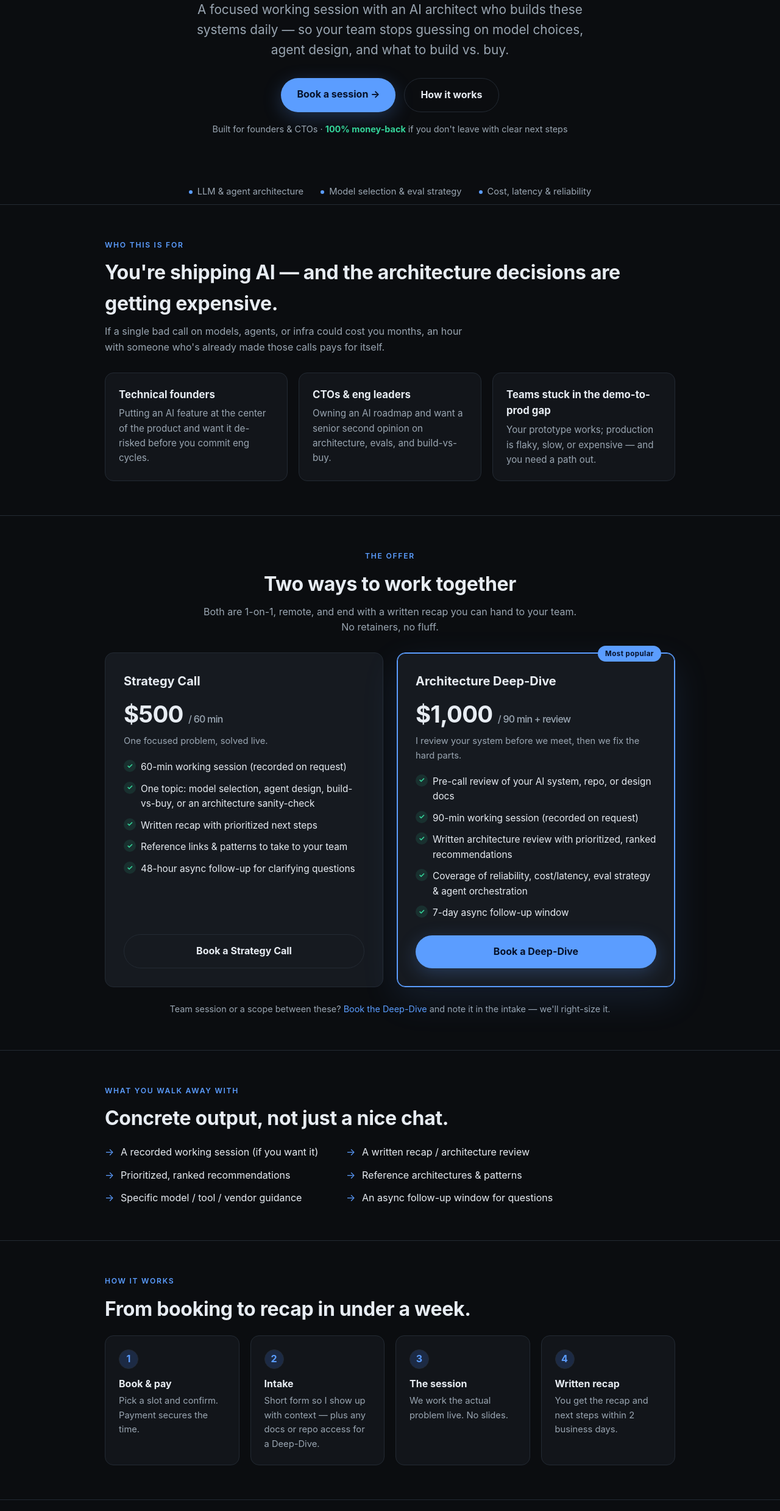
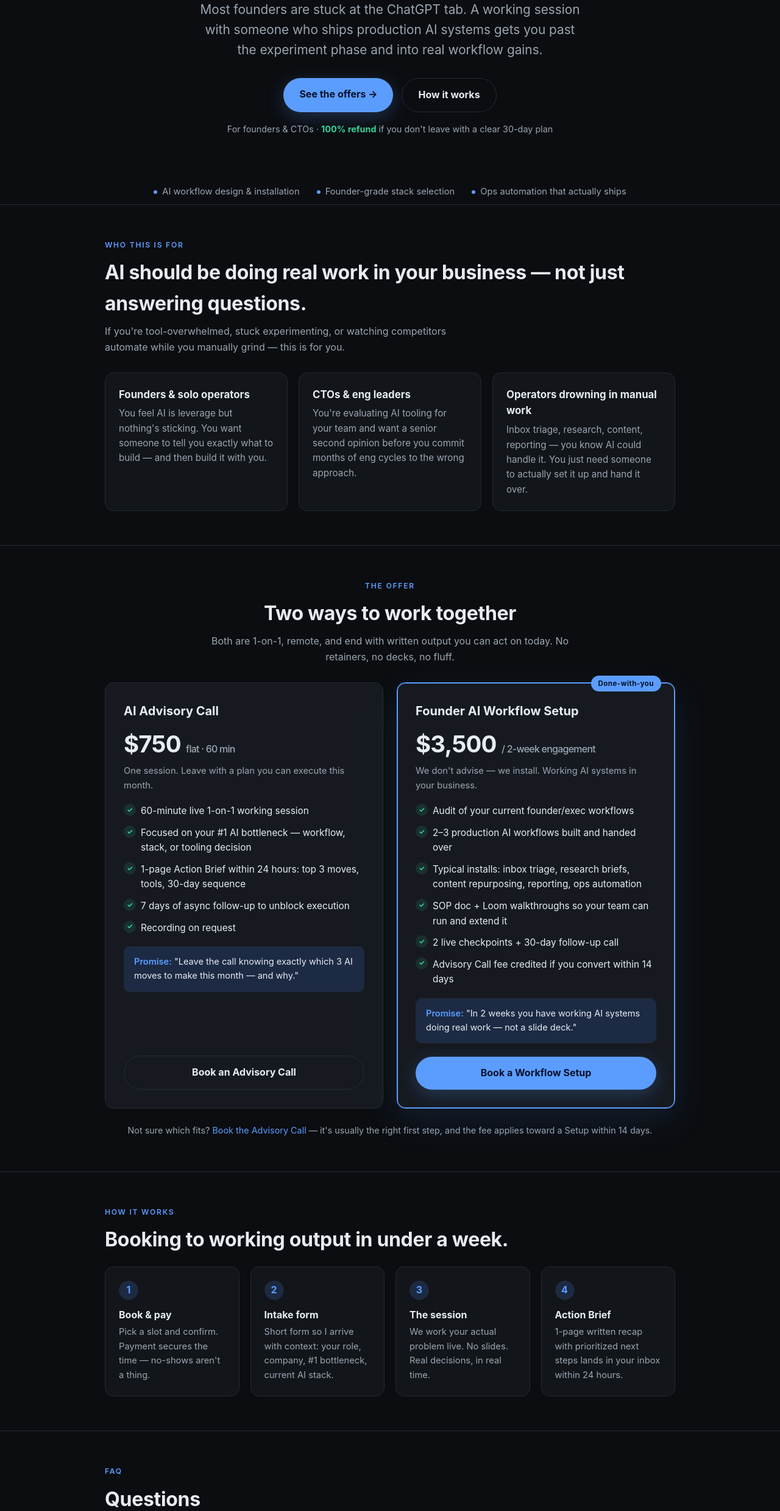
Before and after one commit to dgon-jd/ai-advisory, a plain HTML site: page index.html in a window 1280 px wide. Shown: the part 322-2800 px from the top of the page at 61% size. Drawn offline with Linux system fonts and the light colour scheme.

Commit message:
chore: sync revised copy — updated pricing to $750/$3,500, new CONFIG keys
Co-Authored-By: Paperclip <noreply@paperclip.ing>

```diff
--- a/index.html
+++ b/index.html
@@ -3,24 +3,21 @@
 <head>
 <meta charset="UTF-8" />
 <meta name="viewport" content="width=device-width, initial-scale=1.0" />
-<title>1-on-1 AI Advisory — dg0n</title>
-<meta name="description" content="1-on-1 AI advisory for technical founders and CTOs shipping AI features. Architecture reviews, model selection, and agent design from someone who builds them in production." />
+<title>AI Advisory for Founders & CTOs — dg0n</title>
+<meta name="description" content="1-on-1 AI advisory and workflow setup for founders and CTOs. Book an Advisory Call or get working AI systems installed in your business in 2 weeks." />
 
 <!-- Open Graph -->
-<meta property="og:title" content="1-on-1 AI Advisory — dg0n" />
-<meta property="og:description" content="Book a focused session to de-risk your AI architecture, model choices, and agent design." />
+<meta property="og:title" content="AI Advisory for Founders & CTOs — dg0n" />
+<meta property="og:description" content="Stop experimenting. Book an Advisory Call or get AI actually installed in your business." />
 <meta property="og:type" content="website" />
 
 <!--
   ============================================================================
-  ⚙️  CONFIG — EDIT THESE TWO LINES, THEN DEPLOY. Nothing else is required.
+  ⚙️  CONFIG — Edit these three values, then deploy. Nothing else required.
   ============================================================================
-  1. BOOKING_URL  — your Calendly / Cal.com link (one event type per tier, or one with a paid add-on)
-  2. PAYMENT_URL  — your Stripe Payment Link (or set booking tool to collect payment on confirm)
-
-  If your booking tool collects payment itself (Cal.com + Stripe, or Calendly + Stripe),
-  you can point both "Book" buttons at BOOKING_URL and hide the separate pay step.
-  See the <script> CONFIG block at the bottom of this file.
+  BOOKING_URL_ADVISORY  — Cal.com link for the $750 AI Advisory Call event type
+  BOOKING_URL_SETUP     — Cal.com link for the $3,500 Workflow Setup event type
+  (contact email is already set in the footer and lead form below)
   ============================================================================
 -->
 
@@ -120,13 +117,18 @@
   .tier .price { font-size: 2.4rem; font-weight: 750; letter-spacing: -.02em; margin: 8px 0 2px; }
   .tier .price span { font-size: 1rem; color: var(--muted); font-weight: 500; }
   .tier .who { color: var(--muted); font-size: .92rem; margin-bottom: 18px; }
-  .tier ul { list-style: none; margin: 0 0 24px; display: grid; gap: 11px; }
+  .tier ul { list-style: none; margin: 0 0 18px; display: grid; gap: 11px; }
   .tier li { position: relative; padding-left: 28px; color: var(--text); font-size: .96rem; }
   .tier li::before {
     content: "✓"; position: absolute; left: 0; top: 0; color: var(--good); font-weight: 700;
     background: rgba(52,211,153,.12); width: 20px; height: 20px; border-radius: 50%;
     display: grid; place-items: center; font-size: .72rem;
   }
+  .tier .promise {
+    padding: 13px 16px; background: var(--accent-soft); border: 1px solid var(--line);
+    border-radius: 10px; font-size: .91rem; color: var(--text); margin-bottom: 22px;
+  }
+  .tier .promise em { color: var(--accent); font-style: normal; font-weight: 600; }
   .tier .btn { margin-top: auto; text-align: center; }
 
   /* How it works */
@@ -138,11 +140,6 @@
   }
   .step h3 { font-size: 1rem; margin-bottom: 4px; }
   .step p { color: var(--muted); font-size: .92rem; }
-
-  /* Deliverables */
-  .deliver { display: grid; grid-template-columns: 1fr 1fr; gap: 12px 32px; max-width: 760px; }
-  .deliver div { padding-left: 26px; position: relative; color: var(--text); }
-  .deliver div::before { content: "→"; position: absolute; left: 0; color: var(--accent); }
 
   /* FAQ */
   details { border: 1px solid var(--line); border-radius: 12px; padding: 0 20px; margin-bottom: 12px; background: var(--bg-soft); }
@@ -171,7 +168,7 @@
   footer { padding: 40px 0; border-top: 1px solid var(--line); color: var(--muted); font-size: .88rem; text-align: center; }
 
   @media (max-width: 760px) {
-    .grid3, .tiers, .steps, .deliver { grid-template-columns: 1fr; }
+    .grid3, .tiers, .steps { grid-template-columns: 1fr; }
   }
 </style>
 </head>
@@ -180,27 +177,27 @@
 <div class="wrap">
   <nav>
     <div class="brand">dg0n <span>· AI Advisory</span></div>
-    <a class="nav-cta book" href="#pricing">Book a session</a>
+    <a class="nav-cta" href="#pricing">Book a session</a>
   </nav>
 
   <header class="hero">
-    <div class="eyebrow">1-on-1 AI Advisory</div>
-    <h1>Ship AI features that actually hold up in production.</h1>
+    <div class="eyebrow">AI Advisory for Founders &amp; CTOs</div>
+    <h1>You know AI is leverage. Let's actually install it.</h1>
     <p class="sub">
-      A focused working session with an AI architect who builds these systems daily —
-      so your team stops guessing on model choices, agent design, and what to build vs. buy.
+      Most founders are stuck at the ChatGPT tab. A working session with someone who ships
+      production AI systems gets you past the experiment phase and into real workflow gains.
     </p>
     <div class="hero-actions">
-      <a class="btn book" href="#pricing">Book a session →</a>
+      <a class="btn" href="#pricing">See the offers →</a>
       <a class="btn secondary" href="#how">How it works</a>
     </div>
-    <div class="reassure">Built for founders &amp; CTOs · <b>100% money-back</b> if you don't leave with clear next steps</div>
+    <div class="reassure">For founders &amp; CTOs · <b>100% refund</b> if you don't leave with a clear 30-day plan</div>
   </header>
 
   <div class="trust">
-    <div><span class="dot"></span> LLM &amp; agent architecture</div>
-    <div><span class="dot"></span> Model selection &amp; eval strategy</div>
-    <div><span class="dot"></span> Cost, latency &amp; reliability</div>
+    <div><span class="dot"></span> AI workflow design &amp; installation</div>
+    <div><span class="dot"></span> Founder-grade stack selection</div>
+    <div><span class="dot"></span> Ops automation that actually ships</div>
   </div>
 </div>
 
@@ -208,20 +205,20 @@
 <section id="who">
   <div class="wrap">
     <div class="eyebrow">Who this is for</div>
-    <h2>You're shipping AI — and the architecture decisions are getting expensive.</h2>
-    <p class="lead">If a single bad call on models, agents, or infra could cost you months, an hour with someone who's already made those calls pays for itself.</p>
+    <h2>AI should be doing real work in your business — not just answering questions.</h2>
+    <p class="lead">If you're tool-overwhelmed, stuck experimenting, or watching competitors automate while you manually grind — this is for you.</p>
     <div class="grid3">
       <div class="mini">
-        <h3>Technical founders</h3>
-        <p>Putting an AI feature at the center of the product and want it de-risked before you commit eng cycles.</p>
+        <h3>Founders &amp; solo operators</h3>
+        <p>You feel AI is leverage but nothing's sticking. You want someone to tell you exactly what to build — and then build it with you.</p>
       </div>
       <div class="mini">
         <h3>CTOs &amp; eng leaders</h3>
-        <p>Owning an AI roadmap and want a senior second opinion on architecture, evals, and build-vs-buy.</p>
+        <p>You're evaluating AI tooling for your team and want a senior second opinion before you commit months of eng cycles to the wrong approach.</p>
       </div>
       <div class="mini">
-        <h3>Teams stuck in the demo-to-prod gap</h3>
-        <p>Your prototype works; production is flaky, slow, or expensive — and you need a path out.</p>
+        <h3>Operators drowning in manual work</h3>
+        <p>Inbox triage, research, content, reporting — you know AI could handle it. You just need someone to actually set it up and hand it over.</p>
       </div>
     </div>
   </div>
@@ -232,55 +229,46 @@
   <div class="wrap">
     <div class="eyebrow">The offer</div>
     <h2>Two ways to work together</h2>
-    <p class="lead">Both are 1-on-1, remote, and end with a written recap you can hand to your team. No retainers, no fluff.</p>
+    <p class="lead">Both are 1-on-1, remote, and end with written output you can act on today. No retainers, no decks, no fluff.</p>
 
     <div class="tiers" style="text-align:left">
+
+      <!-- Offer 1: Advisory Call -->
       <div class="tier">
-        <h3>Strategy Call</h3>
-        <div class="price">$500 <span>/ 60 min</span></div>
-        <div class="who">One focused problem, solved live.</div>
+        <h3>AI Advisory Call</h3>
+        <div class="price">$750 <span>flat · 60 min</span></div>
+        <div class="who">One session. Leave with a plan you can execute this month.</div>
         <ul>
-          <li>60-min working session (recorded on request)</li>
-          <li>One topic: model selection, agent design, build-vs-buy, or an architecture sanity-check</li>
-          <li>Written recap with prioritized next steps</li>
-          <li>Reference links &amp; patterns to take to your team</li>
-          <li>48-hour async follow-up for clarifying questions</li>
+          <li>60-minute live 1-on-1 working session</li>
+          <li>Focused on your #1 AI bottleneck — workflow, stack, or tooling decision</li>
+          <li>1-page Action Brief within 24 hours: top 3 moves, tools, 30-day sequence</li>
+          <li>7 days of async follow-up to unblock execution</li>
+          <li>Recording on request</li>
         </ul>
-        <a class="btn secondary book" data-tier="strategy" href="#" style="text-align:center">Book a Strategy Call</a>
+        <div class="promise"><em>Promise:</em> "Leave the call knowing exactly which 3 AI moves to make this month — and why."</div>
+        <a class="btn secondary" data-tier="advisory" href="#" style="text-align:center">Book an Advisory Call</a>
       </div>
 
+      <!-- Offer 2: Workflow Setup -->
       <div class="tier featured">
-        <div class="badge">Most popular</div>
-        <h3>Architecture Deep-Dive</h3>
-        <div class="price">$1,000 <span>/ 90 min + review</span></div>
-        <div class="who">I review your system before we meet, then we fix the hard parts.</div>
+        <div class="badge">Done-with-you</div>
+        <h3>Founder AI Workflow Setup</h3>
+        <div class="price">$3,500 <span>/ 2-week engagement</span></div>
+        <div class="who">We don't advise — we install. Working AI systems in your business.</div>
         <ul>
-          <li>Pre-call review of your AI system, repo, or design docs</li>
-          <li>90-min working session (recorded on request)</li>
-          <li>Written architecture review with prioritized, ranked recommendations</li>
-          <li>Coverage of reliability, cost/latency, eval strategy &amp; agent orchestration</li>
-          <li>7-day async follow-up window</li>
+          <li>Audit of your current founder/exec workflows</li>
+          <li>2–3 production AI workflows built and handed over</li>
+          <li>Typical installs: inbox triage, research briefs, content repurposing, reporting, ops automation</li>
+          <li>SOP doc + Loom walkthroughs so your team can run and extend it</li>
+          <li>2 live checkpoints + 30-day follow-up call</li>
+          <li>Advisory Call fee credited if you convert within 14 days</li>
         </ul>
-        <a class="btn book" data-tier="deepdive" href="#" style="text-align:center">Book a Deep-Dive</a>
+        <div class="promise"><em>Promise:</em> "In 2 weeks you have working AI systems doing real work — not a slide deck."</div>
+        <a class="btn" data-tier="setup" href="#" style="text-align:center">Book a Workflow Setup</a>
       </div>
+
     </div>
-    <p class="reassure" style="margin-top:24px">Team session or a scope between these? <a class="book" href="#">Book the Deep-Dive</a> and note it in the intake — we'll right-size it.</p>
-  </div>
-</section>
-
-<!-- Deliverables -->
-<section id="deliverables">
-  <div class="wrap">
-    <div class="eyebrow">What you walk away with</div>
-    <h2>Concrete output, not just a nice chat.</h2>
-    <div class="deliver" style="margin-top:18px">
-      <div>A recorded working session (if you want it)</div>
-      <div>A written recap / architecture review</div>
-      <div>Prioritized, ranked recommendations</div>
-      <div>Reference architectures &amp; patterns</div>
-      <div>Specific model / tool / vendor guidance</div>
-      <div>An async follow-up window for questions</div>
-    </div>
+    <p class="reassure" style="margin-top:24px">Not sure which fits? <a data-tier="advisory" href="#">Book the Advisory Call</a> — it's usually the right first step, and the fee applies toward a Setup within 14 days.</p>
   </div>
 </section>
 
@@ -288,12 +276,12 @@
 <section id="how">
   <div class="wrap">
     <div class="eyebrow">How it works</div>
-    <h2>From booking to recap in under a week.</h2>
+    <h2>Booking to working output in under a week.</h2>
     <div class="steps" style="margin-top:18px">
-      <div class="step"><div class="n">1</div><h3>Book &amp; pay</h3><p>Pick a slot and confirm. Payment secures the time.</p></div>
-      <div class="step"><div class="n">2</div><h3>Intake</h3><p>Short form so I show up with context — plus any docs or repo access for a Deep-Dive.</p></div>
-      <div class="step"><div class="n">3</div><h3>The session</h3><p>We work the actual problem live. No slides.</p></div>
-      <div class="step"><div class="n">4</div><h3>Written recap</h3><p>You get the recap and next steps within 2 business days.</p></div>
+      <div class="step"><div class="n">1</div><h3>Book &amp; pay</h3><p>Pick a slot and confirm. Payment secures the time — no-shows aren't a thing.</p></div>
+      <div class="step"><div class="n">2</div><h3>Intake form</h3><p>Short form so I arrive with context: your role, company, #1 bottleneck, current AI stack.</p></div>
+      <div class="step"><div class="n">3</div><h3>The session</h3><p>We work your actual problem live. No slides. Real decisions, in real time.</p></div>
+      <div class="step"><div class="n">4</div><h3>Action Brief</h3><p>1-page written recap with prioritized next steps lands in your inbox within 24 hours.</p></div>
     </div>
   </div>
 </section>
@@ -304,11 +292,30 @@
     <div class="eyebrow">FAQ</div>
     <h2>Questions</h2>
     <div style="margin-top:18px">
-      <details><summary>What's your money-back guarantee?</summary><p>If you finish the session and don't have clear, actionable next steps, reply within 48 hours and I'll refund it in full. No forms, no friction.</p></details>
-      <details><summary>What time zones do you cover?</summary><p>Booking shows live availability in your time zone. If nothing fits, book anyway and note your constraints in the intake — I'll find a slot.</p></details>
-      <details><summary>Can my team join?</summary><p>Yes. Up to a few people can join the call. For a working team session, book the Deep-Dive and flag it in the intake so we scope it right.</p></details>
-      <details><summary>Is this confidential?</summary><p>Yes. Everything you share stays between us. Happy to sign a mutual NDA before a Deep-Dive — mention it in the intake.</p></details>
-      <details><summary>What do you need before a Deep-Dive?</summary><p>Whatever paints the picture: design docs, an architecture diagram, key code paths, or read-only repo access. The more I see beforehand, the more we get done live.</p></details>
+      <details>
+        <summary>What's your money-back guarantee?</summary>
+        <p>If you finish the session and don't leave with a clear, actionable 30-day plan, reply within 48 hours and I'll refund it in full. No forms, no friction.</p>
+      </details>
+      <details>
+        <summary>What's the difference between the Advisory Call and Workflow Setup?</summary>
+        <p>The Advisory Call is a 60-minute session where we diagnose your top AI leverage points and I hand you a written action plan the next day. The Workflow Setup is a 2-week hands-on engagement where I actually build 2–3 AI workflows in your business and hand them over with SOPs. Start with the call if you're unsure — the fee credits toward a Setup within 14 days.</p>
+      </details>
+      <details>
+        <summary>What kind of workflows do you build in the Setup?</summary>
+        <p>Common installs: inbox triage, daily research briefs, content repurposing pipelines, recurring reports, proposal/SOP generation, customer research summaries. If your workflow is repetitive and involves text or data, it's probably automatable.</p>
+      </details>
+      <details>
+        <summary>Do I need a technical team for the Workflow Setup?</summary>
+        <p>No. Most workflows run without any custom dev work — we use tools you or your ops team can maintain without an engineer. If something requires code, I'll scope it and tell you up front before we start.</p>
+      </details>
+      <details>
+        <summary>What time zones do you cover?</summary>
+        <p>Booking shows live availability in your time zone. If nothing fits, book anyway and note your constraints in the intake — I'll find a slot.</p>
+      </details>
+      <details>
+        <summary>Is this confidential?</summary>
+        <p>Yes. Everything stays between us. Happy to sign a mutual NDA before a Workflow Setup — just mention it in the intake form.</p>
+      </details>
     </div>
   </div>
 </section>
@@ -318,7 +325,7 @@
   <div class="wrap center">
     <div class="eyebrow">Not ready to book yet?</div>
     <h2>Get the AI Leverage Audit — free.</h2>
-    <p class="lead">A self-scoring checklist that surfaces the 2–3 AI moves with the highest leverage for your workflow. Takes 5 minutes.</p>
+    <p class="lead">A self-scoring checklist that surfaces the 2–3 highest-leverage AI moves for your workflow. Takes 5 minutes.</p>
     <div class="lead-form-wrap">
       <form id="lead-form" action="https://formsubmit.co/ptnpnkh02@gmail.com" method="POST">
         <input type="hidden" name="_subject" value="New lead — AI Advisory page" />
@@ -339,15 +346,15 @@
 <!-- Final CTA -->
 <section class="finalcta">
   <div class="wrap">
-    <h2>Stop guessing on your AI architecture.</h2>
-    <p class="lead center">Book a session this week and walk away with a plan your team can ship.</p>
-    <a class="btn book" href="#pricing">Book a session →</a>
+    <h2>Stop researching. Start running AI that works.</h2>
+    <p class="lead center">Book an Advisory Call this week and walk away with a plan — or a full Workflow Setup if you're ready to move fast.</p>
+    <a class="btn" href="#pricing">See the offers →</a>
   </div>
 </section>
 
 <footer>
   <div class="wrap">
-    © <span id="yr"></span> dg0n · 1-on-1 AI Advisory · <a href="mailto:ptnpnkh02@gmail.com">Contact</a>
+    © <span id="yr"></span> dg0n · AI Advisory · <a href="mailto:ptnpnkh02@gmail.com">Contact</a>
   </div>
 </footer>
 
@@ -356,26 +363,17 @@
      CONFIG — set these once and the buttons wire themselves up.
      ========================================================================== */
   const CONFIG = {
-    // Your booking link (Calendly or Cal.com). Add ?utm or per-tier event types if you like.
-    BOOKING_URL: "https://REPLACE_WITH_YOUR_CALENDLY_OR_CAL_LINK",
-
-    // Optional per-tier booking links. If set, they override BOOKING_URL for that tier.
-    BOOKING_URL_STRATEGY: "",   // e.g. https://cal.com/dg0n/strategy-call
-    BOOKING_URL_DEEPDIVE: "",   // e.g. https://cal.com/dg0n/architecture-deep-dive
-
-    // If your booking tool already collects payment on confirm (recommended), leave this empty.
-    // Otherwise set a Stripe Payment Link and buttons will send users to pay.
-    PAYMENT_URL: ""             // e.g. https://buy.stripe.com/xxxx
+    BOOKING_URL_ADVISORY: "",  // https://cal.com/dg0n/ai-advisory-call
+    BOOKING_URL_SETUP:    "",  // https://cal.com/dg0n/workflow-setup
   };
 
   // Footer year
-  document.getElementById("yr").textContent = "2026";
+  document.getElementById("yr").textContent = new Date().getFullYear();
 
-  // Lead form: set _next redirect URL so FormSubmit returns here with ?lead=1
+  // Lead form: set _next so FormSubmit returns here with ?lead=1
   (function () {
     var nextEl = document.getElementById("form-next");
     if (nextEl) nextEl.value = window.location.href.split("?")[0] + "?lead=1";
-    // Show success banner if redirected back
     if (new URLSearchParams(window.location.search).get("lead") === "1") {
       var form = document.getElementById("lead-form");
       var msg  = document.getElementById("success-msg");
@@ -384,27 +382,20 @@
     }
   })();
 
-  // Wire every .book element to the right destination.
+  // Wire booking buttons to the right Cal.com event type.
   function destFor(tier) {
-    if (tier === "strategy" && CONFIG.BOOKING_URL_STRATEGY) return CONFIG.BOOKING_URL_STRATEGY;
-    if (tier === "deepdive" && CONFIG.BOOKING_URL_DEEPDIVE) return CONFIG.BOOKING_URL_DEEPDIVE;
-    // Payment-first flow only if booking tool doesn't collect payment itself.
-    if (CONFIG.PAYMENT_URL) return CONFIG.PAYMENT_URL;
-    return CONFIG.BOOKING_URL;
+    if (tier === "advisory" && CONFIG.BOOKING_URL_ADVISORY) return CONFIG.BOOKING_URL_ADVISORY;
+    if (tier === "setup"    && CONFIG.BOOKING_URL_SETUP)    return CONFIG.BOOKING_URL_SETUP;
+    return CONFIG.BOOKING_URL_ADVISORY || CONFIG.BOOKING_URL_SETUP || "";
   }
 
-  document.querySelectorAll(".book").forEach(function (el) {
-    const href = el.getAttribute("href") || "";
-    // Leave on-page anchors (#pricing, #how) alone — they scroll.
-    if (href.startsWith("#") && href.length > 1 && el.dataset.tier === undefined) return;
+  document.querySelectorAll("[data-tier]").forEach(function (el) {
     el.addEventListener("click", function (e) {
-      const tier = el.dataset.tier;
-      const dest = destFor(tier);
-      if (dest && dest.indexOf("REPLACE_WITH") === -1) {
+      var dest = destFor(el.dataset.tier);
+      if (dest) {
         e.preventDefault();
         window.open(dest, "_blank", "noopener");
       }
-      // If still a placeholder, anchor buttons just scroll to #pricing (default behavior).
     });
   });
 </script>
```
